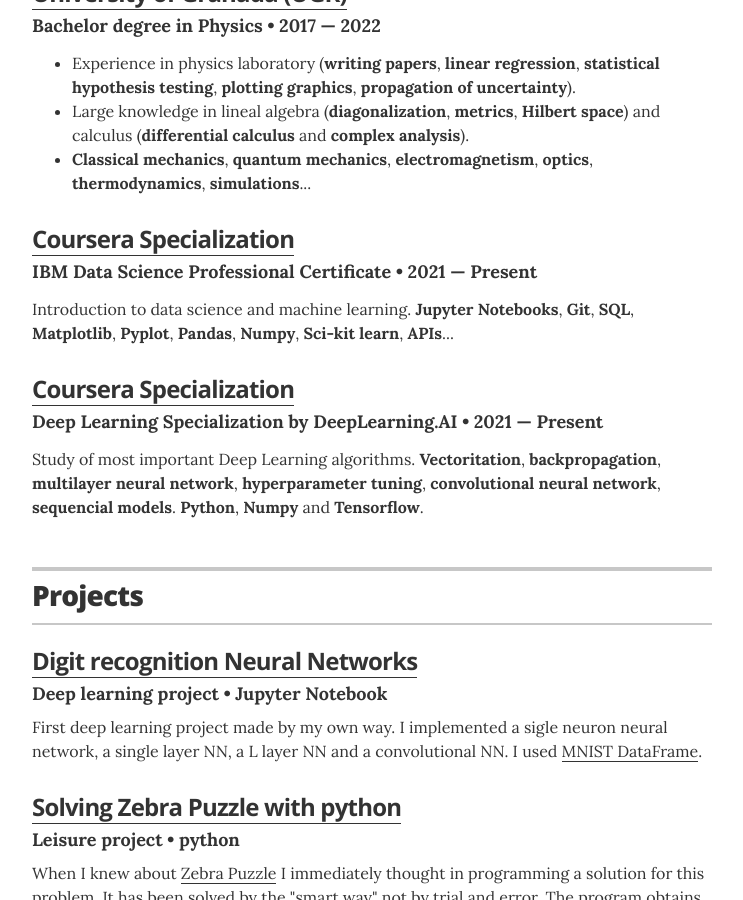
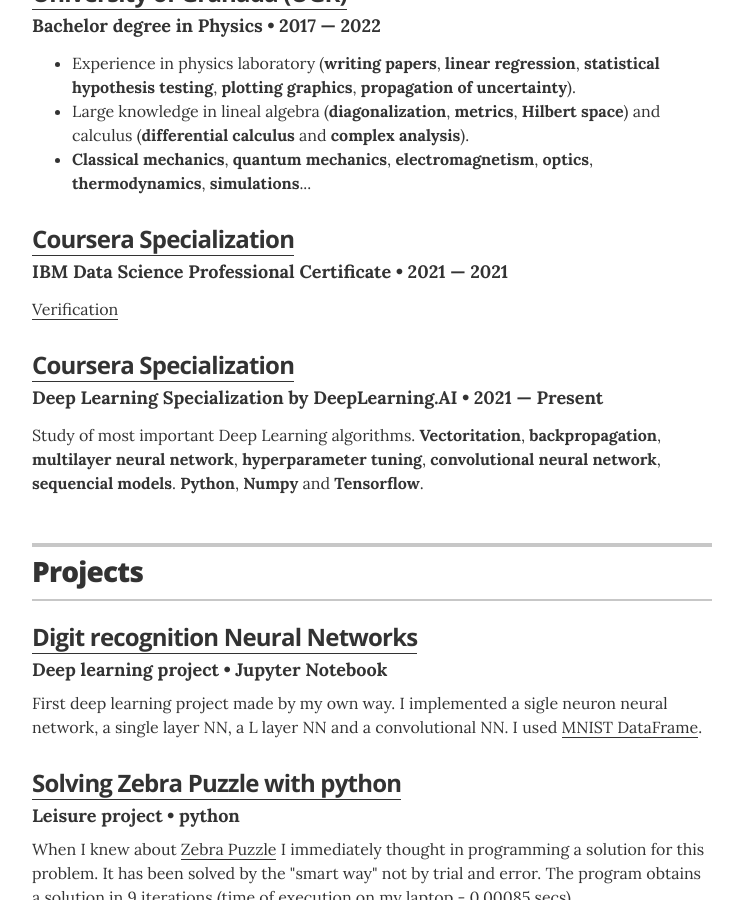
Before and after one commit to rubzip/rubzip.github.io, a Jekyll site: the page built from index.html, in a window 1280 px wide and 900 px high, scrolled down 868 px. Shown: the whole window, without its empty margins (268-1011 px from the left). Built offline with Jekyll 4.4.1, drawn with Linux system fonts in a browser that asks for light colours.

Commit message:
Update education.yml

```diff
--- a/_data/education.yml
+++ b/_data/education.yml
@@ -10,8 +10,9 @@
 
 - degree: IBM Data Science Professional Certificate
   uni: <a href="https://www.coursera.org/professional-certificates/ibm-data-science">Coursera Specialization</a>
-  year: 2021 &mdash; Present
+  year: 2021 &mdash; 2021
   summary: Introduction to data science and machine learning. <b>Jupyter Notebooks</b>, <b>Git</b>, <b>SQL</b>, <b>Matplotlib</b>, <b>Pyplot</b>, <b>Pandas</b>, <b>Numpy</b>, <b>Sci-kit learn</b>, <b>APIs</b>...
+  summary: <a href="https://www.coursera.org/account/accomplishments/professional-cert/TWWFPD5XFUZ8">Verification</a>
 
 - degree: Deep Learning Specialization by DeepLearning.AI
   uni: <a href="https://www.coursera.org/specializations/deep-learning">Coursera Specialization</a>
```
